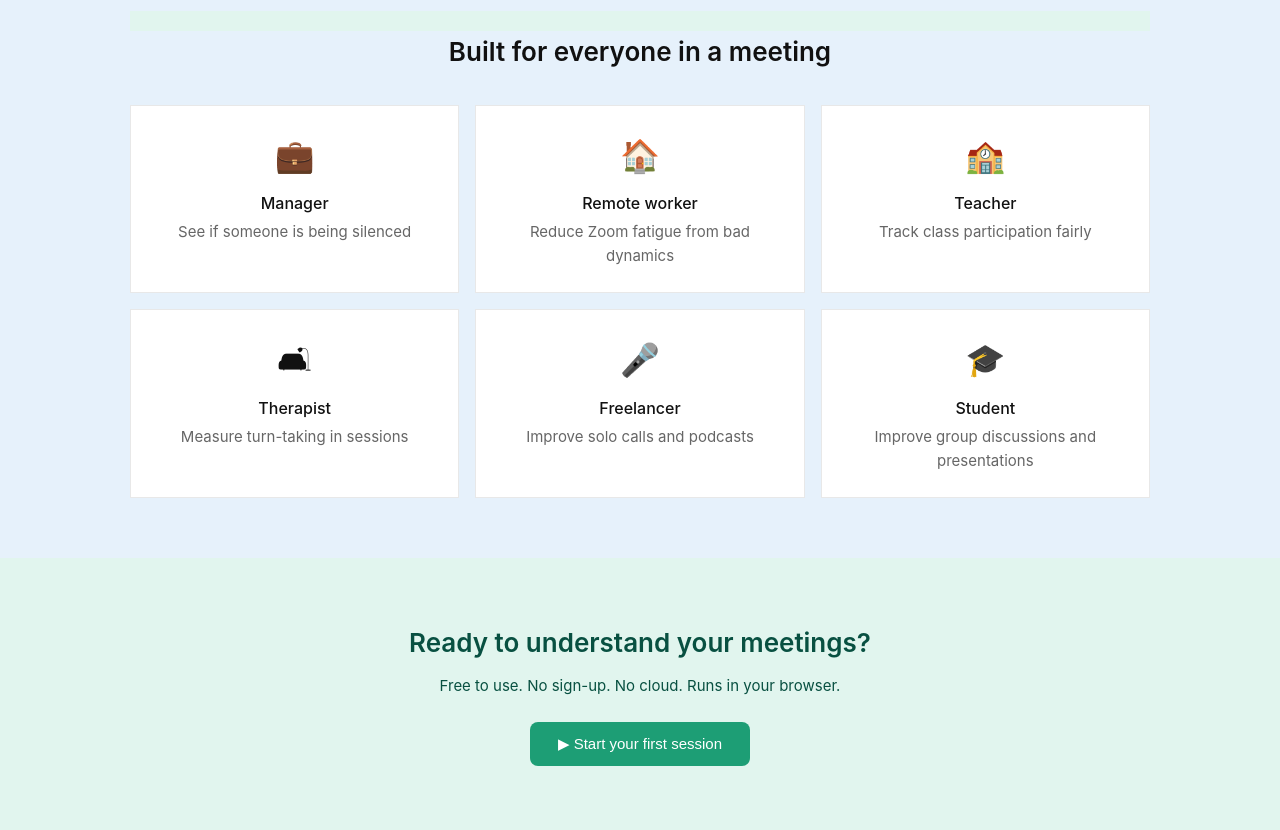
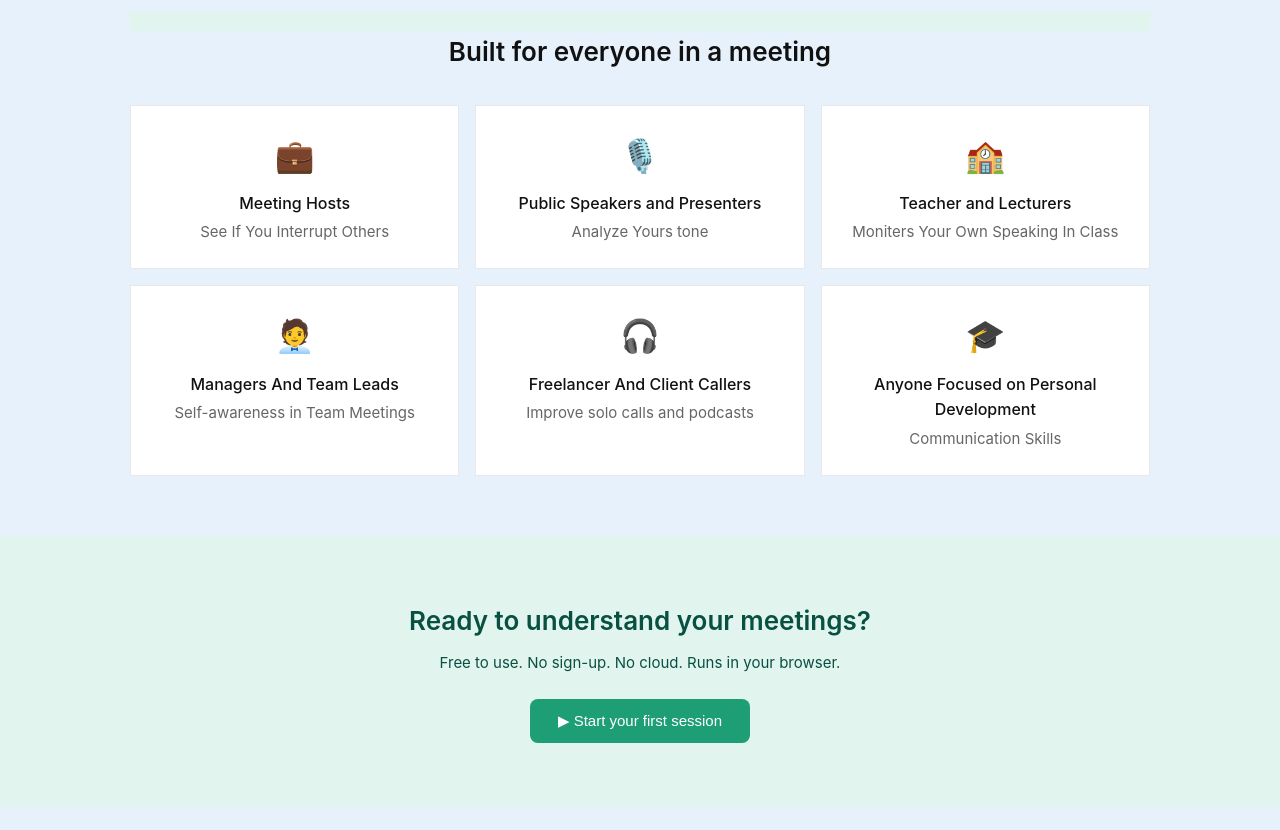
Before and after one commit to coderly1122/conversation_climate, a plain HTML site: page index.html in a window 1280 px wide. Shown: the part 1780-2610 px from the top of the page. After the commit the page ends 2587 px from the top, so only its background shows below. Drawn offline with Linux system fonts and the light colour scheme.

Commit message:
final touches

```diff
--- a/index.html
+++ b/index.html
@@ -29,7 +29,7 @@
 <section class="hero">
     <div class="hero-content">
         <div class="hero-trusted">
-            ✅ No recording · No cloud · No privacy worries
+            ✅ No recording · No privacy worries
         </div>
         <h1>See the invisible
             <span class="hero-highlights">Dynamics</span> of your meetings
@@ -45,7 +45,6 @@
     </div>
     <div class="hero-badges">
         <span class="badge">No recording</span>
-        <span class="badge">No Cloud Storage</span>
         <span class="badge">No Transcript</span>
     </div>
 </section>
@@ -131,33 +130,33 @@
     <div class="who-grid">
         <div class="who-card">
             <div class="who-icon">💼</div>
-            <h3>Manager</h3>
-            <p>See if someone is being silenced</p>
+            <h3>Meeting Hosts</h3>
+            <p>See If You Interrupt Others</p>
         </div>
         <div class="who-card">
-            <div class="who-icon">🏠</div>
-            <h3>Remote worker</h3>
-            <p>Reduce Zoom fatigue from bad dynamics</p>
+            <div class="who-icon">🎙️</div>
+            <h3>Public Speakers and Presenters</h3>
+            <p>Analyze Yours tone</p>
         </div>
         <div class="who-card">
             <div class="who-icon">🏫</div>
-            <h3>Teacher</h3>
-            <p>Track class participation fairly</p>
+            <h3>Teacher and Lecturers</h3>
+            <p>Moniters Your Own Speaking In Class</p>
         </div>
         <div class="who-card">
-            <div class="who-icon">🛋</div>
-            <h3>Therapist</h3>
-            <p>Measure turn-taking in sessions</p>
+            <div class="who-icon">🧑‍💼</div>
+            <h3>Managers And Team Leads</h3>
+            <p>Self-awareness in Team Meetings</p>
         </div>
         <div class="who-card">
-            <div class="who-icon">🎤</div>
-            <h3>Freelancer</h3>
+            <div class="who-icon">🎧</div>
+            <h3>Freelancer And Client Callers</h3>
             <p>Improve solo calls and podcasts</p>
         </div>
         <div class="who-card">
             <div class="who-icon">🎓</div>
-             <h3>Student</h3>
-              <p>Improve group discussions and presentations</p>
+             <h3>Anyone Focused on Personal Development</h3>
+              <p>Communication Skills</p>
               </div>
     </div>
 </section>
```
